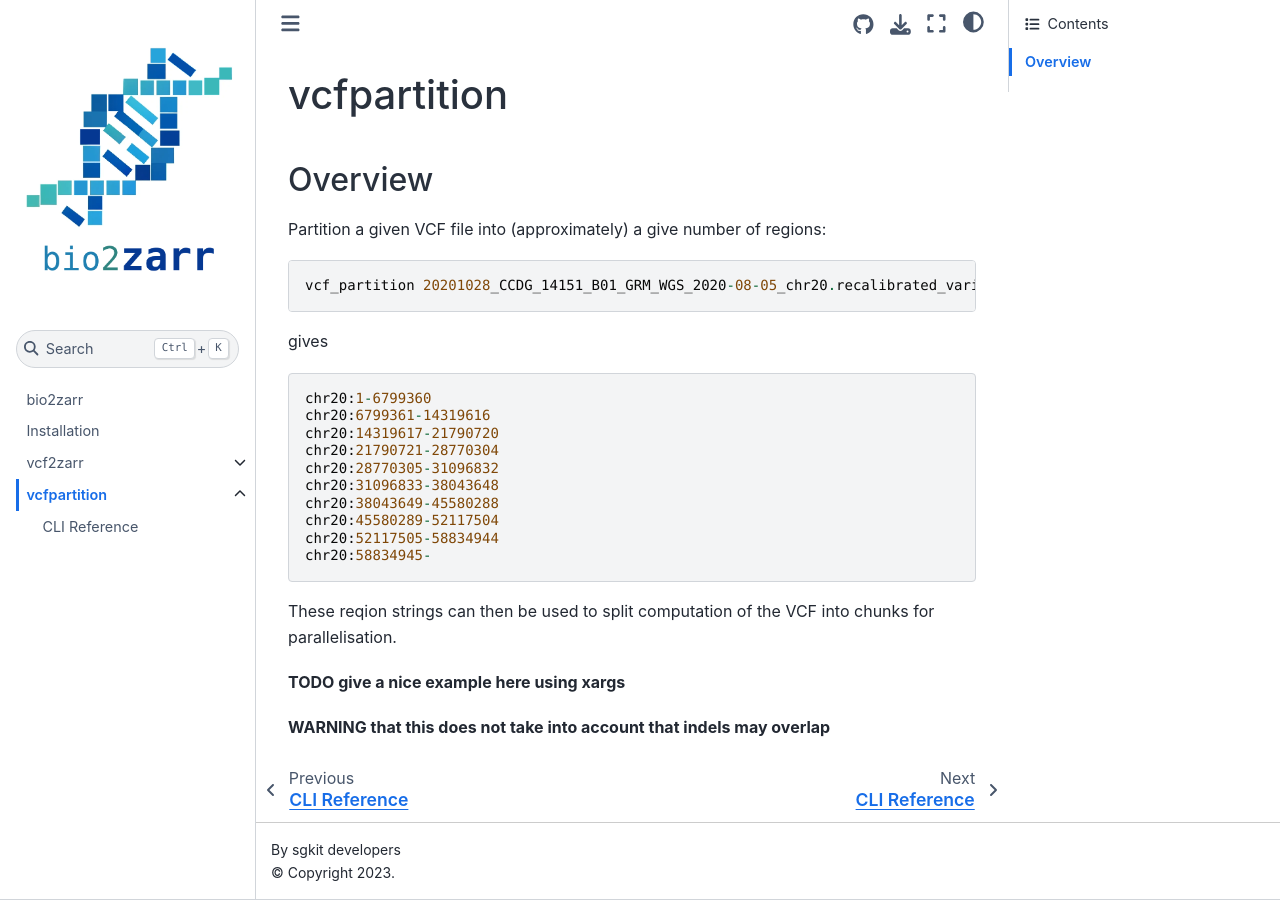
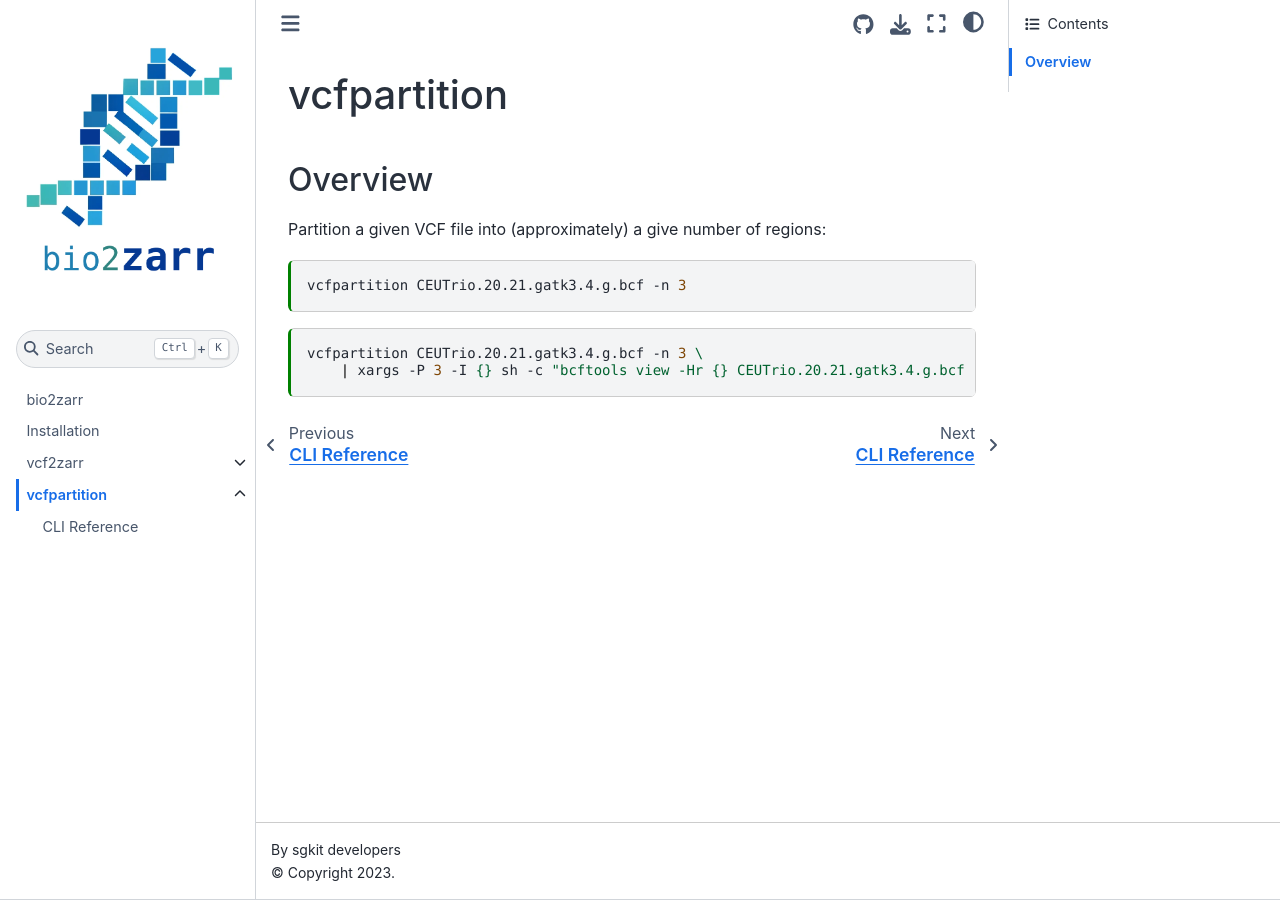
Before and after one commit to sgkit-dev/bio2zarr, a Jupyter Book: the page built from docs/vcfpartition/overview.md, in a window 1280 px wide. Built offline with Jupyter Book 1.0.4 settings and Sphinx 7.4.7 and the Sphinx Book theme 1.1.4, drawn with Linux system fonts in a browser that asks for light colours.

Commit message:
Start on documenting vcfpartition
Fixup some issues with running Bash code cells

````diff
--- a/docs/_config.yml
+++ b/docs/_config.yml
@@ -25,3 +25,7 @@ html:
 sphinx:
   extra_extensions:
     - sphinx_click.ext
+  config:
+    # This is needed to make sure that text is output in single block from
+    # bash cells.
+    nb_merge_streams: true
--- a/docs/vcfpartition/overview.md
+++ b/docs/vcfpartition/overview.md
@@ -5,26 +16,13 @@
 
 Partition a given VCF file into (approximately) a give number of regions:
 
-```
-vcf_partition 20201028_CCDG_14151_B01_GRM_WGS_2020-08-05_chr20.recalibrated_variants.vcf.gz -n 10
-```
-gives
-```
-chr20:1-6799360
-chr20:6799361-14319616
-chr20:14319617-21790720
-chr20:21790721-28770304
-chr20:28770305-31096832
-chr20:31096833-38043648
-chr20:38043649-45580288
-chr20:45580289-52117504
-chr20:52117505-58834944
-chr20:58834945-
+
+```{code-cell}
+vcfpartition CEUTrio.20.21.gatk3.4.g.bcf -n 3
 ```
 
-These reqion strings can then be used to split computation of the VCF
-into chunks for parallelisation.
 
-**TODO give a nice example here using xargs**
-
-**WARNING that this does not take into account that indels may overlap**
+```{code-cell}
+vcfpartition CEUTrio.20.21.gatk3.4.g.bcf -n 3 \
+    | xargs -P 3 -I {} sh -c "bcftools view -Hr {} CEUTrio.20.21.gatk3.4.g.bcf | wc -l"
+```
````
Also changed, not shown: other parts of docs/vcfpartition/overview.md (+11 -0 lines), 1 other file.
